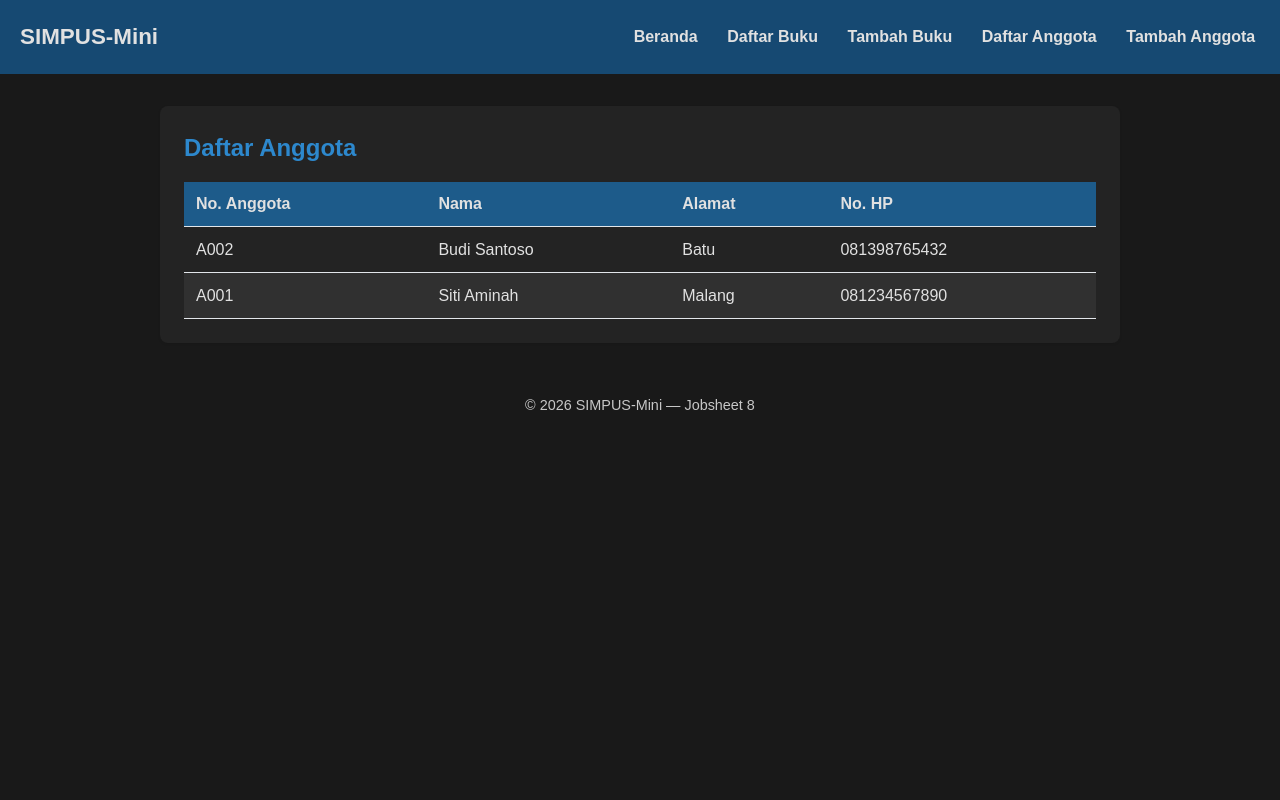
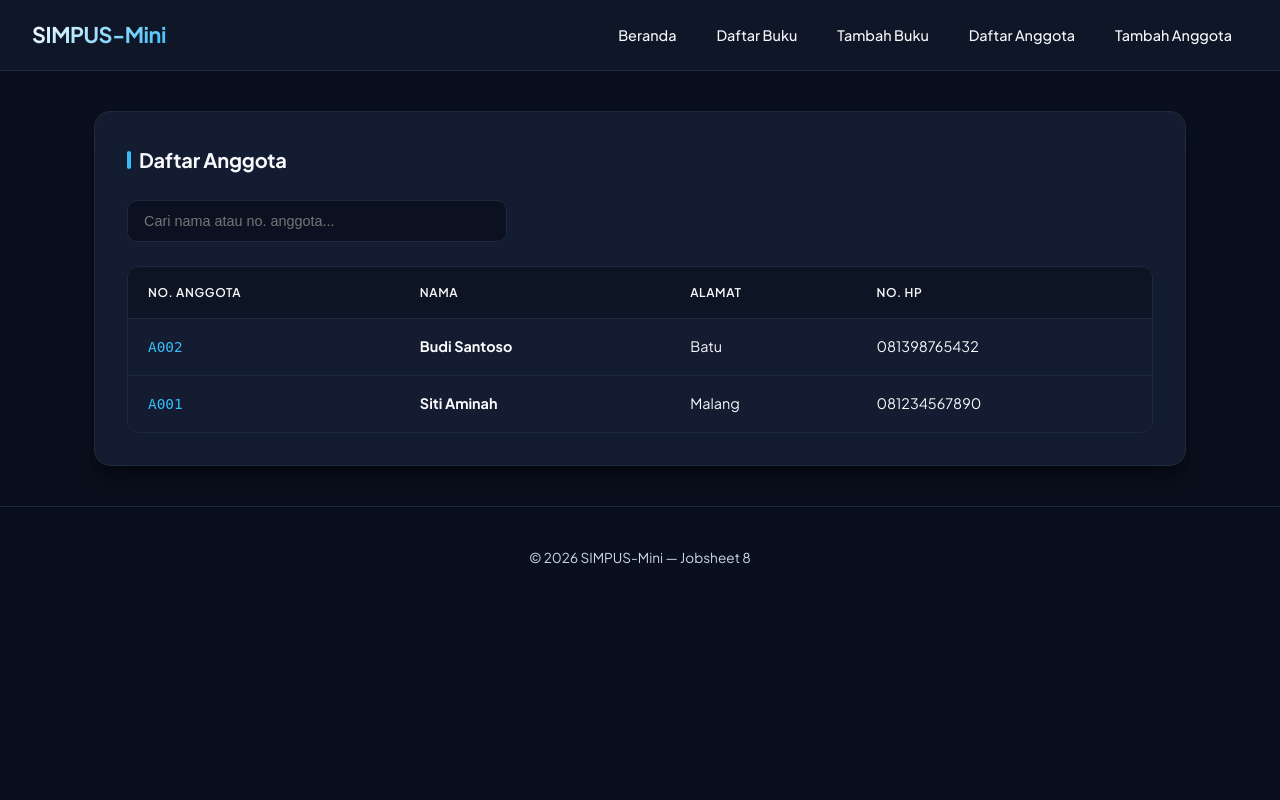
Before and after one commit to finnsz/Desain-dan-Pemrograman-Web, a PHP site: page /anggota/list.php in a window 1280 px wide. Run offline with PHP 8.4, Linux system fonts and the light colour scheme; data comes from the database, SQL or seed files in the repository; some libraries are stand-ins or nearby versions.

Commit message:
ubah tampilan

```diff
--- a/simpus-mini/Jobsheet8/anggota/list.php
+++ b/simpus-mini/Jobsheet8/anggota/list.php
@@ -13,6 +13,10 @@ $anggota_list = $stmt->fetchAll();
 <section>
     <h2>Daftar Anggota</h2>
 
+    <div class="search-box">
+        <input type="text" id="search-input" placeholder="Cari nama atau no. anggota...">
+    </div>
+
     <div class="table-responsive">
         <table>
             <thead>
@@ -25,12 +29,12 @@ $anggota_list = $stmt->fetchAll();
             </thead>
             <tbody>
                 <?php if (empty($anggota_list)): ?>
-                    <tr><td colspan="4">Belum ada data anggota di database.</td></tr>
+                    <tr><td colspan="4" style="text-align: center; color: var(--text-muted);">Belum ada data anggota di database.</td></tr>
                 <?php else: ?>
                     <?php foreach ($anggota_list as $anggota): ?>
                         <tr>
-                            <td><?= htmlspecialchars($anggota['no_anggota']) ?></td>
-                            <td><?= htmlspecialchars($anggota['nama']) ?></td>
+                            <td><code style="color: var(--accent-cyan);"><?= htmlspecialchars($anggota['no_anggota']) ?></code></td>
+                            <td><strong><?= htmlspecialchars($anggota['nama']) ?></strong></td>
                             <td><?= htmlspecialchars($anggota['alamat'] ?? '-') ?></td>
                             <td><?= htmlspecialchars($anggota['no_hp'] ?? '-') ?></td>
                         </tr>
--- a/simpus-mini/Jobsheet8/assets/css/style.css
+++ b/simpus-mini/Jobsheet8/assets/css/style.css
@@ -1,3 +1,22 @@
+/* ===== Google Fonts & Variable Definition ===== */
+@import url('https://fonts.googleapis.com/css2?family=Plus+Jakarta+Sans:wght@400;500;600;700&display=swap');
+
+:root {
+    --bg-main: #0a0f1d;
+    --bg-card: #131c31;
+    --bg-header: #0e1628;
+    --bg-input: #0b1120;
+    --border-color: #1e293b;
+    --border-hover: #334155;
+    --accent-blue: #2563eb;
+    --accent-cyan: #38bdf8;
+    --accent-glow: rgba(56, 189, 248, 0.15);
+    --text-primary: #f8fafc;
+    --text-secondary: #f5f7f9;
+    --text-muted: #cbd9ed;
+    --danger: #ef4444;
+}
+
 /* ===== Reset & Base ===== */
 * {
     box-sizing: border-box;
@@ -6,326 +25,328 @@
 }
 
 body {
-    font-family: 'Poppins', 'Futura', 'Century Gothic', sans-serif;
-    color: rgb(225, 225, 225);
-    background-color: rgb(25, 25, 25);
-    line-height: 1.5;
+    font-family: 'Plus Jakarta Sans', -apple-system, BlinkMacSystemFont, sans-serif;
+    color: var(--text-primary);
+    background-color: var(--bg-main);
+    line-height: 1.6;
+    min-height: 100vh;
 }
 
 a {
-    color: #1d5b8a;
+    color: var(--accent-cyan);
+    text-decoration: none;
+    transition: all 0.2s ease;
+}
+
+a:hover {
+    color: #7dd3fc;
     text-decoration: none;
 }
 
-a:hover {
-    text-decoration: underline;
-}
-
-/* ===== Header & Navbar (Flexbox) ===== */
+/* ===== Header & Navbar ===== */
 header {
-    background-color: rgb(22, 73, 114);
-    color: rgb(225, 225, 225);
-    padding: 1.25rem 1.25rem;
+    background-color: var(--bg-header);
+    padding: 1.1rem 2rem;
     display: flex;
     align-items: center;
     justify-content: space-between;
-    flex-wrap: wrap;
+    border-bottom: 1px solid var(--border-color);
+    position: sticky;
+    top: 0;
+    z-index: 100;
+    backdrop-filter: blur(8px);
 }
 
 header h1 {
-    font-size: 1.4rem;
+    font-size: 1.35rem;
+    font-weight: 700;
+    letter-spacing: -0.02em;
+    background: linear-gradient(135deg, #ffffff 0%, var(--accent-cyan) 100%);
+    -webkit-background-clip: text;
+    -webkit-text-fill-color: transparent;
 }
 
 header nav ul {
     list-style: none;
     display: flex;
-    gap: 1.25rem;
+    gap: 0.5rem;
 }
 
 header nav a {
-    color: rgb(225, 225, 225);
-    font-weight: 600;
+    color: var(--text-secondary);
+    font-weight: 500;
+    font-size: 0.9rem;
     border-radius: 8px;
-    padding: 0.3rem 0.3rem;
+    padding: 0.5rem 1rem;
+    transition: all 0.2s ease;
 }
 
-nav a:hover {
-    background-color: rgb(17, 57, 90);
-    transition: all 0.1s ease;
+header nav a:hover {
+    color: var(--text-primary);
+    background-color: rgba(255, 255, 255, 0.05);
 }
 
-/* ===== Main Layout ===== */
+/* ===== Main Container ===== */
 main {
-    max-width: 1000px;
-    margin: 2rem auto;
-    padding: 0 1.25rem;
+    max-width: 1140px;
+    margin: 2.5rem auto;
+    padding: 0 1.5rem;
 }
 
+/* ===== Cards & Sections ===== */
 section {
-    background-color: rgb(35, 35, 35);
-    border-radius: 8px;
-    padding: 1.5rem;
-    margin-bottom: 1.5rem;
-    box-shadow: 0 1px 3px rgba(0, 0, 0, 0.08);
+    background-color: var(--bg-card);
+    border-radius: 16px;
+    padding: 2rem;
+    margin-bottom: 2rem;
+    border: 1px solid var(--border-color);
+    box-shadow: 0 20px 25px -5px rgba(0, 0, 0, 0.3), 0 8px 10px -6px rgba(0, 0, 0, 0.3);
 }
 
 section h2 {
-    margin-bottom: 1rem;
-    color: #2d88cd;
+    margin-bottom: 1.5rem;
+    color: var(--text-primary);
+    font-size: 1.25rem;
+    font-weight: 700;
+    letter-spacing: -0.01em;
+    display: flex;
+    align-items: center;
+    gap: 0.5rem;
 }
 
-/* ===== Kolom Pencarian ===== */
-.search-box {
-    margin-bottom: 1rem;
-}
-
-.search-box input {
-    width: 100%;
-    max-width: 320px;
-    padding: 0.5rem 0.75rem;
-    border: 1px solid #cdd4da;
+section h2::before {
+    content: '';
+    display: inline-block;
+    width: 4px;
+    height: 18px;
+    background-color: var(--accent-cyan);
     border-radius: 4px;
 }
 
-/* ===== Kartu Statistik (CSS Grid) ===== */
+/* ===== Grid Stats (Beranda) ===== */
 main section:nth-of-type(2) {
     display: grid;
-    grid-template-columns: repeat(4, 1fr);
-    gap: 1rem;
+    grid-template-columns: repeat(auto-fit, minmax(240px, 1fr));
+    gap: 1.5rem;
+    background: transparent;
+    border: none;
+    padding: 0;
+    box-shadow: none;
 }
 
 main section:nth-of-type(2) article {
-    background-color: rgb(24, 71, 110);
-    border-radius: 8px;
-    padding: 1.25rem;
-    text-align: center;
+    background-color: var(--bg-card);
+    border: 1px solid var(--border-color);
+    border-radius: 16px;
+    padding: 1.75rem;
+    position: relative;
+    overflow: hidden;
+    transition: all 0.3s cubic-bezier(0.4, 0, 0.2, 1);
+}
+
+main section:nth-of-type(2) article:hover {
+    transform: translateY(-4px);
+    border-color: var(--accent-cyan);
+    box-shadow: 0 12px 20px -8px var(--accent-glow);
 }
 
 main section:nth-of-type(2) article h3 {
-    font-size: 0.95rem;
-    color: rgb(235, 235, 235);
+    font-size: 0.85rem;
+    text-transform: uppercase;
+    letter-spacing: 0.05em;
+    color: var(--text-secondary);
+    margin-bottom: 0.75rem;
+    font-weight: 600;
+}
+
+main section:nth-of-type(2) article p {
+    font-size: 2.5rem;
+    font-weight: 700;
+    color: var(--accent-cyan);
+    line-height: 1;
+}
+
+/* ===== Search Box ===== */
+.search-box {
+    margin-bottom: 1.5rem;
+}
+
+.search-box input,
+#search-input {
+    width: 100%;
+    max-width: 380px;
+    padding: 0.75rem 1rem;
+    background-color: var(--bg-input);
+    border: 1px solid var(--border-color);
+    border-radius: 10px;
+    color: var(--text-primary);
+    font-size: 0.9rem;
+    outline: none;
+    transition: all 0.2s ease;
+}
+
+.search-box input:focus,
+#search-input:focus {
+    border-color: var(--accent-cyan);
+    box-shadow: 0 0 0 3px var(--accent-glow);
+}
+
+/* ===== Table ===== */
+.table-responsive {
+    overflow-x: auto;
+    border-radius: 12px;
+    border: 1px solid var(--border-color);
+}
+
+table {
+    width: 100%;
+    border-collapse: collapse;
+    background-color: var(--bg-card);
+    text-align: left;
+}
+
+th, td {
+    padding: 1rem 1.25rem;
+    border-bottom: 1px solid var(--border-color);
+    font-size: 0.9rem;
+}
+
+thead {
+    background-color: #0d1424;
+}
+
+thead th {
+    font-weight: 600;
+    color: var(--text-secondary);
+    text-transform: uppercase;
+    font-size: 0.75rem;
+    letter-spacing: 0.05em;
+}
+
+tbody tr {
+    transition: background-color 0.15s ease;
+}
+
+tbody tr:last-child td {
+    border-bottom: none;
+}
+
+tbody tr:hover {
+    background-color: rgba(255, 255, 255, 0.025);
+}
+
+/* ===== Form Controls ===== */
+form p {
+    margin-bottom: 1.25rem;
+}
+
+form label {
+    font-weight: 500;
+    font-size: 0.875rem;
+    color: var(--text-secondary);
+    display: inline-block;
     margin-bottom: 0.5rem;
 }
 
-main section:nth-of-type(2) article p {
-    font-size: 1.8rem;
-    font-weight: 700;
-    color: rgb(225, 225, 225);
+form input[type="text"],
+form input[type="number"],
+form select {
+    width: 100%;
+    max-width: 480px;
+    padding: 0.75rem 1rem;
+    background-color: var(--bg-input);
+    border: 1px solid var(--border-color);
+    border-radius: 10px;
+    color: var(--text-primary);
+    font-size: 0.95rem;
+    outline: none;
+    transition: all 0.2s ease;
 }
 
-/* ===== Tabel ===== */
-table {
-    width: 100%;
-    border-collapse: collapse;
+form input:focus,
+form select:focus {
+    border-color: var(--accent-cyan);
+    box-shadow: 0 0 0 3px var(--accent-glow);
 }
 
-th,
-td {
-    text-align: left;
-    padding: 0.65rem 0.75rem;
-    border-bottom: 1px solid #e2e6ea;
+form button[type="submit"],
+.btn-secondary {
+    background: linear-gradient(135deg, var(--accent-blue) 0%, #1d4ed8 100%);
+    color: #ffffff;
+    border: none;
+    padding: 0.75rem 1.75rem;
+    border-radius: 10px;
+    font-size: 0.9rem;
+    font-weight: 600;
+    cursor: pointer;
+    transition: all 0.2s ease;
+    box-shadow: 0 4px 12px rgba(37, 99, 235, 0.25);
 }
 
-thead {
-    background-color: #1d5b8a;
-    color: rgb(225, 225, 225);
+form button[type="submit"]:hover,
+.btn-secondary:hover {
+    transform: translateY(-1px);
+    box-shadow: 0 6px 16px rgba(37, 99, 235, 0.35);
 }
 
-tbody tr:nth-child(even) {
-    background-color: #303030;
-}
-
-tbody tr:hover {
-    background-color: #9f9f9f76;
-}
-
-td button {
-    padding: 0.35rem 0.7rem;
-    margin-right: 0.35rem;
-    border: none;
-    border-radius: 4px;
-    cursor: pointer;
-    font-size: 0.85rem;
-}
-
-td button:first-of-type {
-    background-color: #417ef0;
-    color: #fff;
-    font-weight: 700;
-
-}
-
-td button:last-of-type {
-    background-color: #d7433e;
-    color: #fff;
-    font-weight: 700;
-
-}
-
-.btn-detail {
-    background-color: #14c423;
-    color: #fff;
-    font-weight: 700;
-}
-
-/* ===== Form ===== */
-form p {
-    margin-bottom: 1rem;
-}
-
-form label {
-    font-weight: 600;
-    color: rgb(225, 225, 225);
-}
-
-form input,
-form select {
-    width: 100%;
-    max-width: 400px;
-    padding: 0.55rem 0.7rem;
-    border: 1px solid #cdd4da;
-    border-radius: 4px;
-    font-size: 1rem;
-}
-
-form button[type="submit"] {
-    background-color: #1d5b8a;
-    color: #fff;
-    border: none;
-    padding: 0.6rem 1.5rem;
-    border-radius: 4px;
-    font-size: 1rem;
-    cursor: pointer;
-}
-
-form button[type="submit"]:hover {
-    background-color: #164869;
-}
-
-/* ===== Pesan Error Validasi ===== */
-.error {
-    display: block;
-    color: #d9534f;
-    font-size: 0.85rem;
-    margin-top: 0.25rem;
+/* ===== Alert / Flash Message ===== */
+.alert {
+    padding: 1rem 1.25rem;
+    margin-bottom: 1.5rem;
+    background-color: rgba(37, 99, 235, 0.15) !important;
+    border: 1px solid var(--accent-blue);
+    color: var(--text-primary) !important;
+    border-radius: 12px;
+    font-size: 0.9rem;
+    font-weight: 500;
 }
 
 /* ===== Footer ===== */
 footer {
     text-align: center;
-    padding: 1.25rem;
-    color: #c7c7c7;
-    font-size: 0.9rem;
+    padding: 2.5rem 1.5rem;
+    color: var(--text-muted);
+    font-size: 0.85rem;
+    border-top: 1px solid var(--border-color);
 }
 
-/* ===== Hamburger Menu (checkbox hack) ===== */
-/* .nav-toggle {
-    display: none;
-} */
-
+/* ===== Responsive Breakpoints ===== */
 .nav-toggle-label {
     display: none;
-    font-size: 1.6rem;
-    color: #fff;
+    font-size: 1.5rem;
+    color: var(--text-primary);
     background: none;
     border: none;
     cursor: pointer;
 }
 
-/* ===== Responsive Breakpoints ===== */
-
-/* Tablet ke bawah */
-@media (max-width: 900px) {
-    main section:nth-of-type(2) {
-        grid-template-columns: repeat(2, 1fr);
-    }
-}
-
-/* Mobile */
-@media (max-width: 480px) {
-    header {
-        position: relative;
-    }
-
+@media (max-width: 640px) {
     .nav-toggle-label {
         display: block;
     }
 
     header nav {
-        display: block;
         width: 100%;
-        order: 3;
-        margin-top: 0;
         max-height: 0;
-        /* Tersembunyi karena tingginya 0 */
         opacity: 0;
         overflow: hidden;
-        transition: max-height 0.3s ease, opacity 0.3s ease, margin-top 0.3s ease;
+        transition: all 0.3s ease;
     }
 
     header nav.nav-open {
         max-height: 300px;
-        /* Batas tinggi maksimum menu saat terbuka */
         opacity: 1;
         margin-top: 1rem;
     }
 
     header nav ul {
         flex-direction: column;
-        gap: 0.75rem;
+        gap: 0.25rem;
     }
 
-    main section:nth-of-type(2) {
-        grid-template-columns: 1fr;
-    }
-
-    form input,
+    form input[type="text"],
+    form input[type="number"],
     form select {
         max-width: 100%;
     }
 }
-
-@media (min-width: 1400px) {
-    main {
-        max-width: 1300px;
-    }
-
-    main section:nth-of-type(2) {
-        gap: 1.5rem;
-    }
-}
-
-/* ===== Penataan Search & Tombol Aksi ===== */
-.search-action {
-    display: flex;
-    gap: 0.5rem;
-    align-items: center;
-    flex-wrap: wrap;
-}
-
-/* Tombol Muat Ulang */
-.btn-secondary {
-    background-color: #1d5b8a;
-    color: #ffffff;
-    border: none;
-    border-radius: 4px;
-    padding: 0.5rem 1rem;
-    font-size: 0.9rem;
-    font-weight: 600;
-    cursor: pointer;
-    transition: background-color 0.2s ease;
-}
-
-.btn-secondary:hover {
-    background-color: #164869;
-}
-
-/* Indikator Memuat Data */
-#loading-indicator {
-    display: none;
-    margin-bottom: 1rem;
-    font-size: 0.9rem;
-    font-weight: 500;
-    color: #2d88cd;
-    font-style: italic;
-}
--- a/simpus-mini/Jobsheet8/index.php
+++ b/simpus-mini/Jobsheet8/index.php
@@ -11,12 +11,11 @@ $total_anggota = $pdo->query("SELECT COUNT(*) FROM anggota")->fetchColumn();
 ?>
 
 <section>
-    <h2>Selamat Datang di Sistem Perpustakaan Mini</h2>
-    <p>Aplikasi sederhana untuk mengelola data buku dan anggota perpustakaan.</p>
+    <h2>Selamat Datang di SIMPUS-Mini</h2>
+    <p style="color: var(--text-muted);">Sistem informasi manajemen perpustakaan sederhana berbasis Web & PostgreSQL.</p>
 </section>
 
 <section>
-    <h2>Ringkasan</h2>
     <article>
         <h3>Total Buku</h3>
         <p><?= $total_buku ?></p>
```
Also changed, not shown: simpus-mini/Jobsheet8/anggota/tambah.php (+10 -9 lines).
